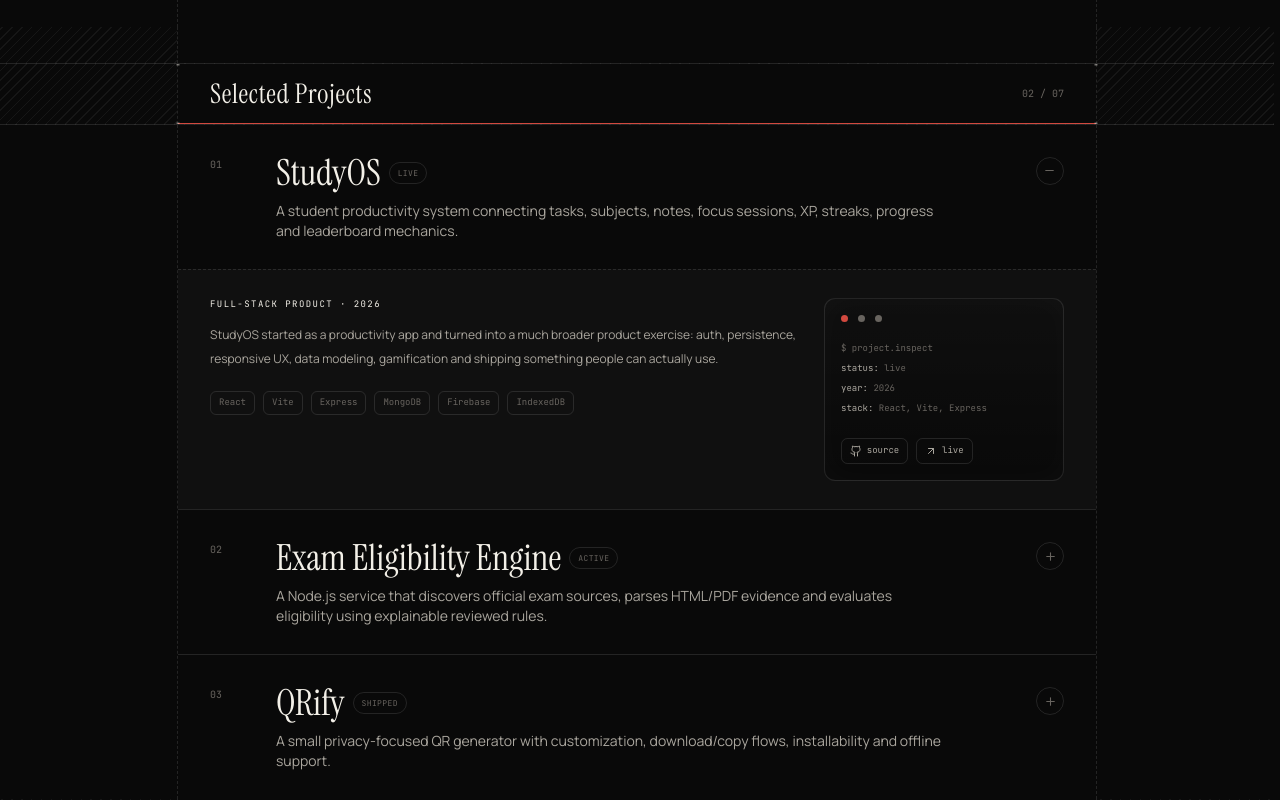
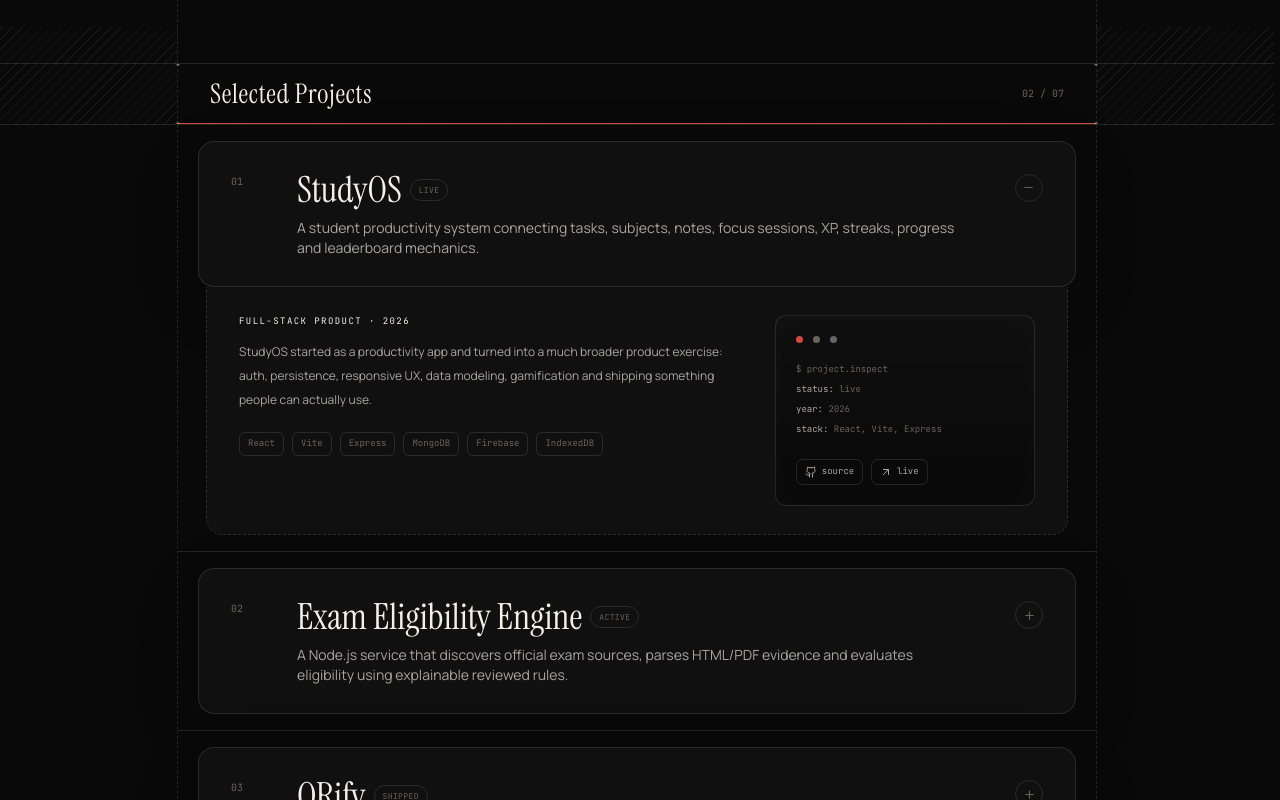
Before and after one commit to Vaibh37/devvaibhav37-links, a React (Vite) app: page / in a window 1280 px wide. Shown: the part 1440-2240 px from the top of the page. Built offline with nearby package versions, Linux system fonts and the light colour scheme; no server answers.

Commit message:
style: give projects richer showcase cards

```diff
--- a/src/sections/Projects.tsx
+++ b/src/sections/Projects.tsx
@@ -26,14 +26,14 @@ export function Projects() {
               <Reveal key={project.title} delay={index * 0.05} y={18}>
                 <motion.article
                   layout={!reduceMotion}
-                  className="group"
+                  className="group px-3 py-3 sm:px-5 sm:py-4"
                   transition={{ layout: { type: "spring", stiffness: 260, damping: 30 } }}
                 >
                   <motion.button
                     onClick={() => setOpen(expanded ? -1 : index)}
                     whileHover={reduceMotion ? undefined : { x: 4 }}
                     transition={{ type: "spring", stiffness: 420, damping: 34 }}
-                    className="grid w-full grid-cols-[44px_1fr_auto] items-start gap-3 px-4 py-7 text-left sm:grid-cols-[54px_1fr_auto] sm:px-8"
+                    className="grid w-full grid-cols-[44px_1fr_auto] items-start gap-3 rounded-2xl border border-[var(--line)] bg-[var(--card)] px-4 py-7 text-left shadow-[0_18px_70px_rgba(0,0,0,.10)] transition-colors hover:bg-[var(--hover)] sm:grid-cols-[54px_1fr_auto] sm:px-8"
                   >
                     <span className="pt-1 font-mono text-[10px] text-[var(--soft)]">0{index + 1}</span>
                     <span>
@@ -68,7 +68,7 @@ export function Projects() {
                         transition={{ duration: 0.42, ease: [0.22, 1, 0.36, 1] }}
                         className="overflow-hidden"
                       >
-                        <div className="grid gap-6 border-t border-dashed border-[var(--line)] bg-[var(--card)] px-6 py-7 sm:grid-cols-[1fr_240px] sm:px-8">
+                        <div className="mx-2 grid gap-6 rounded-b-2xl border-x border-b border-dashed border-[var(--line)] bg-[var(--card)] px-6 py-7 sm:grid-cols-[1fr_260px] sm:px-8">
                           <motion.div
                             initial={reduceMotion ? false : { opacity: 0, y: 10 }}
                             animate={{ opacity: 1, y: 0 }}
@@ -97,7 +97,7 @@ export function Projects() {
                             initial={reduceMotion ? false : { opacity: 0, scale: 0.97 }}
                             animate={{ opacity: 1, scale: 1 }}
                             transition={{ delay: 0.1, duration: 0.35 }}
-                            className="terminal-card min-h-40 p-4"
+                            className="terminal-card min-h-44 p-5"
                           >
                             <div className="mb-4 flex gap-1.5">
                               <i />
```
